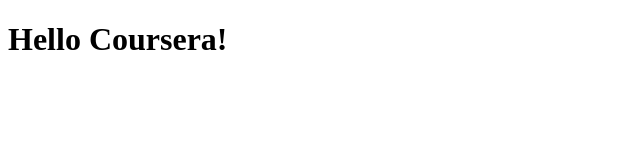
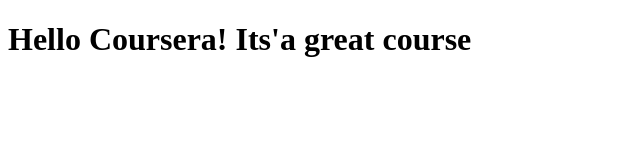
Before and after one commit to rcitron/coursera-test, a plain HTML site: page site/index.html in a window 1280 px wide. Shown: the whole page, without its empty margins (0-640 px from the left). Drawn offline with Linux system fonts and the light colour scheme.

Commit message:
smal addition to our page content.

```diff
--- a/site/index.html
+++ b/site/index.html
@@ -4,6 +4,6 @@
 	<title>Hello Coursera!</title>
 </head>
 <body>
-<h1>Hello Coursera!<h1>
+<h1>Hello Coursera! Its'a great course<h1>
 </body>
 </html>
```
